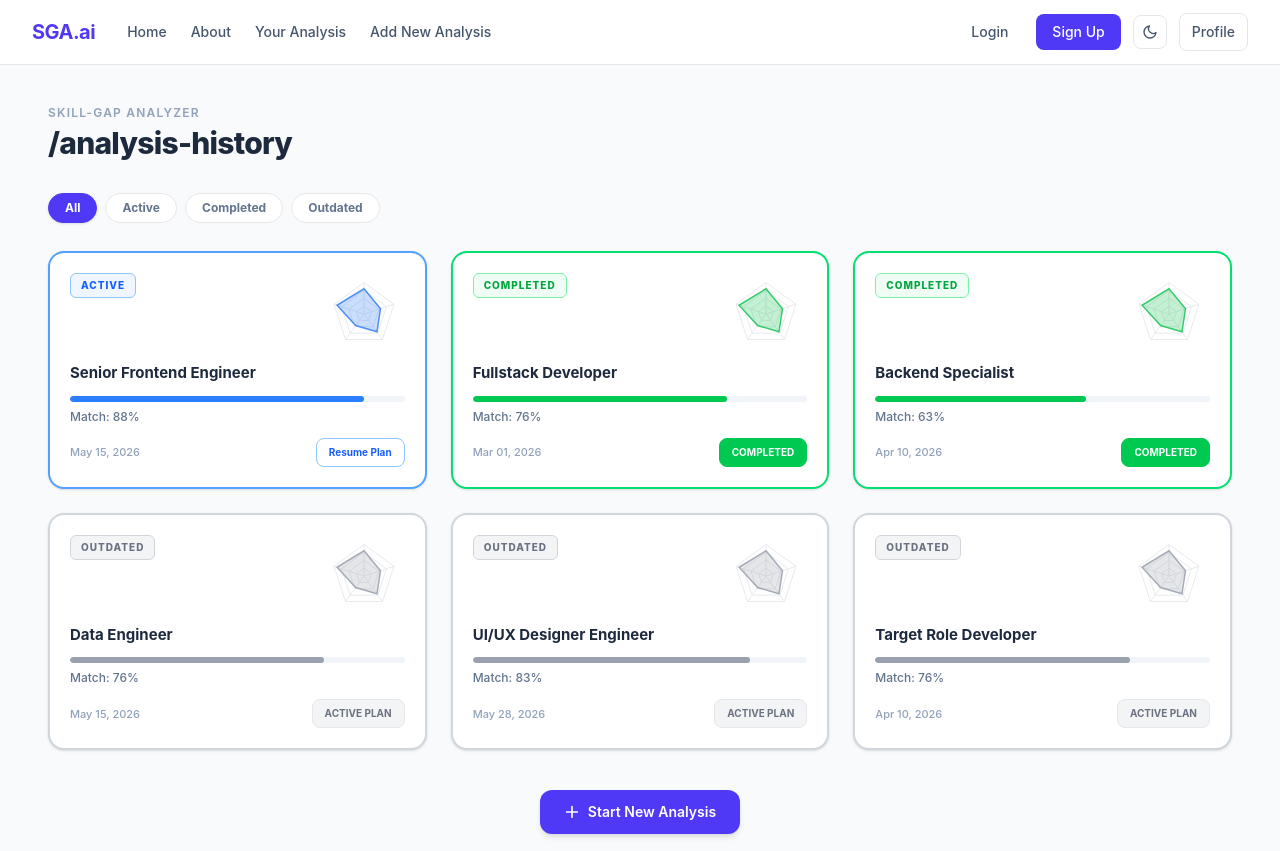
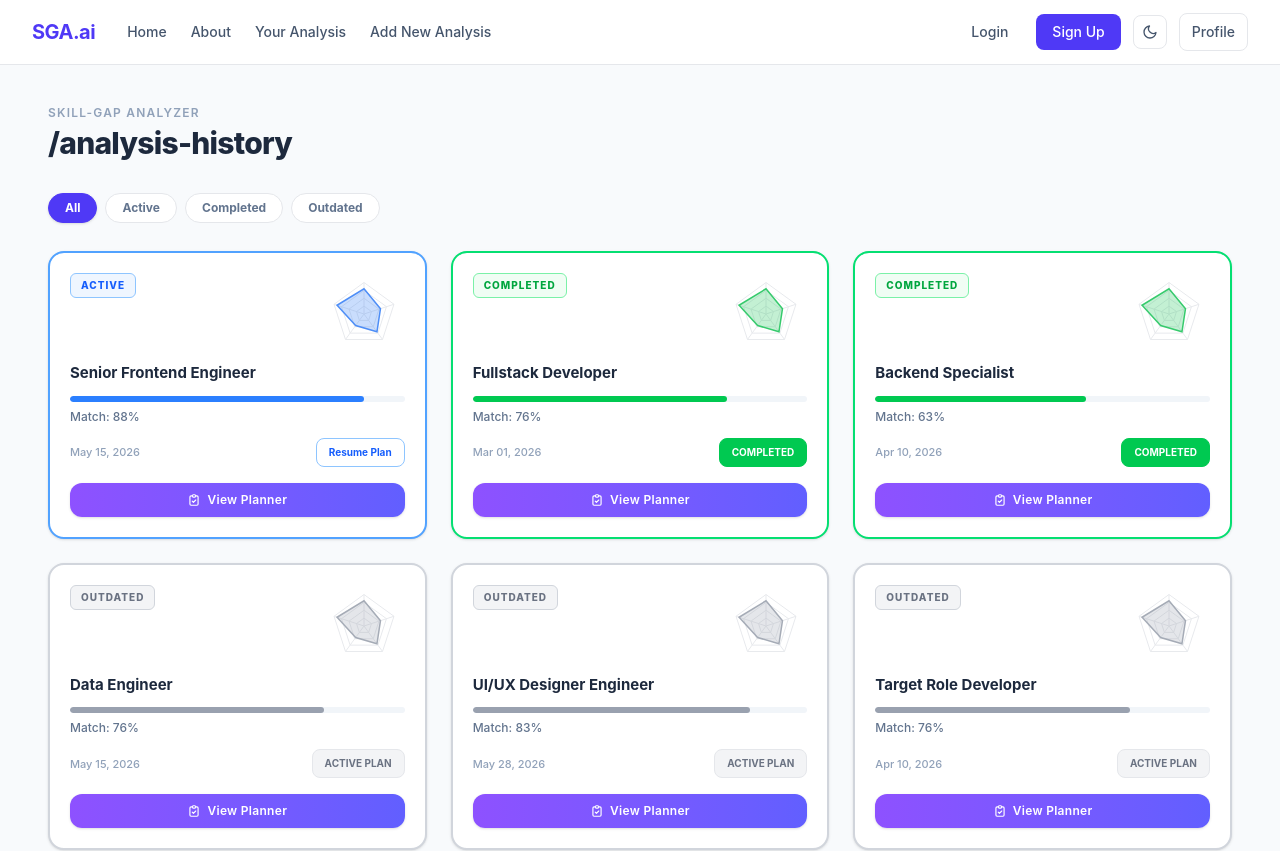
Before and after one commit to Ananthchavan/Skill_Gap_Analyser, a React (Vite) app in the folder frontend/: page /YourAnalysis in a window 1280 px wide. Shown: the top 851 px of the page. Built offline with nearby package versions, Linux system fonts and the light colour scheme.

Commit message:
Added planneadd 'View Planner' button to AnalysisCard and route to a new planner page

```diff
--- a/frontend/src/App.jsx
+++ b/frontend/src/App.jsx
@@ -2,6 +2,7 @@ import { BrowserRouter, Routes, Route } from 'react-router-dom'
 import LandingPage from './pages/landingpage.jsx'
 import DashboardPage from './pages/DashboardPage.jsx'
 import AnalysisHistory from './pages/AnalysisHistory.jsx'
+import Planner from './pages/Planner.jsx'
 
 export default function App() {
   return (
@@ -10,6 +11,7 @@ export default function App() {
         <Route path="/" element={<LandingPage />} />
         <Route path="/dashboard/:analysisId" element={<DashboardPage />} />
         <Route path="/YourAnalysis" element={<AnalysisHistory />} />
+        <Route path="/planner/:id" element={<Planner />} />
       </Routes>
     </BrowserRouter>
   )
--- a/frontend/src/components/AnalysisCard.jsx
+++ b/frontend/src/components/AnalysisCard.jsx
@@ -181,6 +181,25 @@ export default function AnalysisCard({
           {cfg.actionLabel}
         </span>
       </div>
+
+      {/* ── Row 5: View Planner button ── */}
+      <button
+        onClick={(e) => { e.stopPropagation(); navigate(`/planner/${id}`) }}
+        className="
+          w-full mt-1 py-2 rounded-xl text-[12px] font-semibold tracking-wide
+          bg-gradient-to-r from-violet-500 to-indigo-500
+          hover:from-violet-600 hover:to-indigo-600
+          text-white shadow-sm
+          transition-all duration-200 hover:shadow-md hover:-translate-y-0.5
+          flex items-center justify-center gap-1.5
+        "
+      >
+        <svg className="w-3.5 h-3.5" fill="none" stroke="currentColor" viewBox="0 0 24 24">
+          <path strokeLinecap="round" strokeLinejoin="round" strokeWidth={2}
+            d="M9 5H7a2 2 0 00-2 2v12a2 2 0 002 2h10a2 2 0 002-2V7a2 2 0 00-2-2h-2M9 5a2 2 0 002 2h2a2 2 0 002-2M9 5a2 2 0 012-2h2a2 2 0 012 2m-6 9l2 2 4-4" />
+        </svg>
+        View Planner
+      </button>
     </div>
   )
 }
--- /dev/null
+++ b/frontend/src/pages/Planner.jsx
@@ -0,0 +1,7 @@
+export default function Planner() {
+  return (
+    <div className="min-h-screen flex items-center justify-center bg-slate-950">
+      <h1 className="text-4xl font-bold text-white">Planner</h1>
+    </div>
+  )
+}
```
